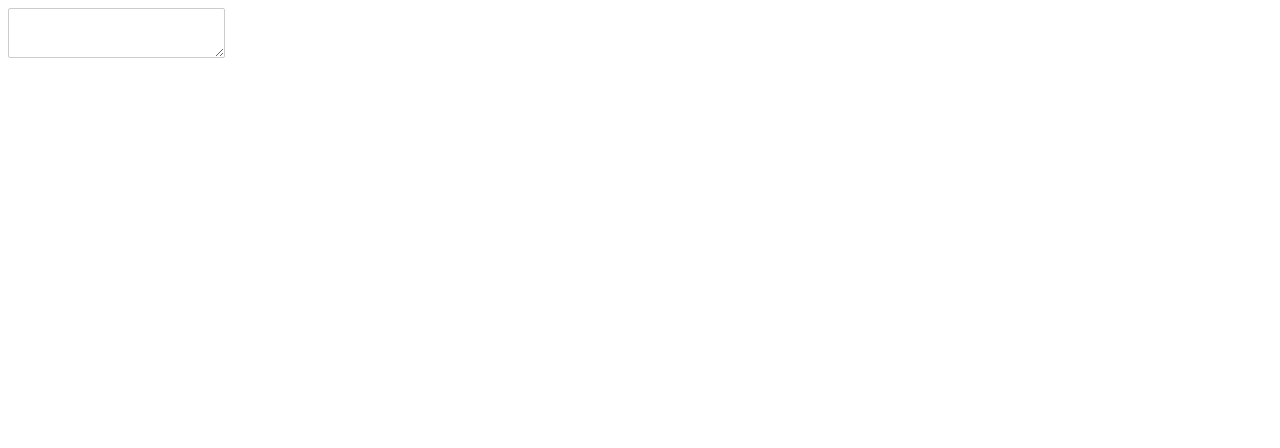
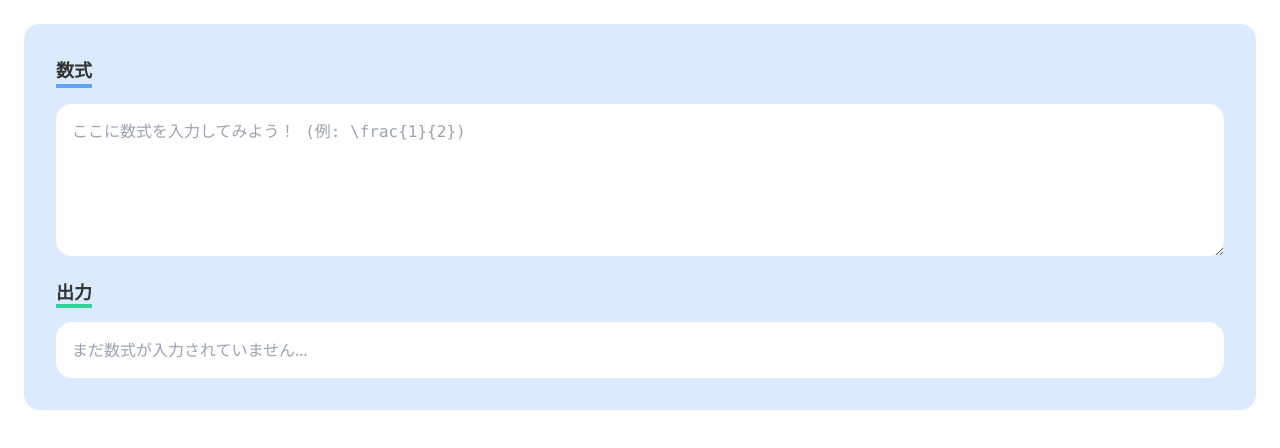
Before and after one commit to 0wv/katex-live-preview, a Svelte app: page / in a window 1280 px wide. Shown: the top 448 px of the page. Built offline with nearby package versions, Linux system fonts and the light colour scheme.

Commit message:
:lipstick: update look

```diff
--- a/src/App.svelte
+++ b/src/App.svelte
@@ -16,8 +16,18 @@
 </script>
 
 <main>
-	<textarea bind:value={katexRaw} class="font-mono"></textarea>
-	<div bind:innerHTML={renderedKatex} contenteditable></div>
+	<div class="bg-blue-100 m-4 p-4 rounded-2xl">
+		<label class="border-b-4 border-blue-400 font-bold mb-2 ml-4 mt-4 text-lg w-max" for="katexRawElem">数式</label>
+		<div class="mb-4 mt-4 pl-4 pr-4">
+			<textarea bind:value={katexRaw} class="border-0 font-mono p-4 rounded-2xl w-full" placeholder="ここに数式を入力してみよう！ (例: \frac{'{'}1{'}'}{'{'}2{'}'})" id="katexRawElem" rows="5"></textarea>
+		</div>
+		<span class="border-b-4 border-green-400 font-bold mb-2 ml-4 mt-4 text-lg w-max">出力</span>
+		{#if katexRaw !== ''}
+			<div bind:innerHTML={renderedKatex} class="bg-white m-4 p-4 rounded-2xl" contenteditable></div>
+		{:else}
+		<div class="bg-white m-4 p-4 rounded-2xl text-gray-400">まだ数式が入力されていません…</div>
+		{/if}
+	</div>
 </main>
 
 <style global lang="postcss">
```
